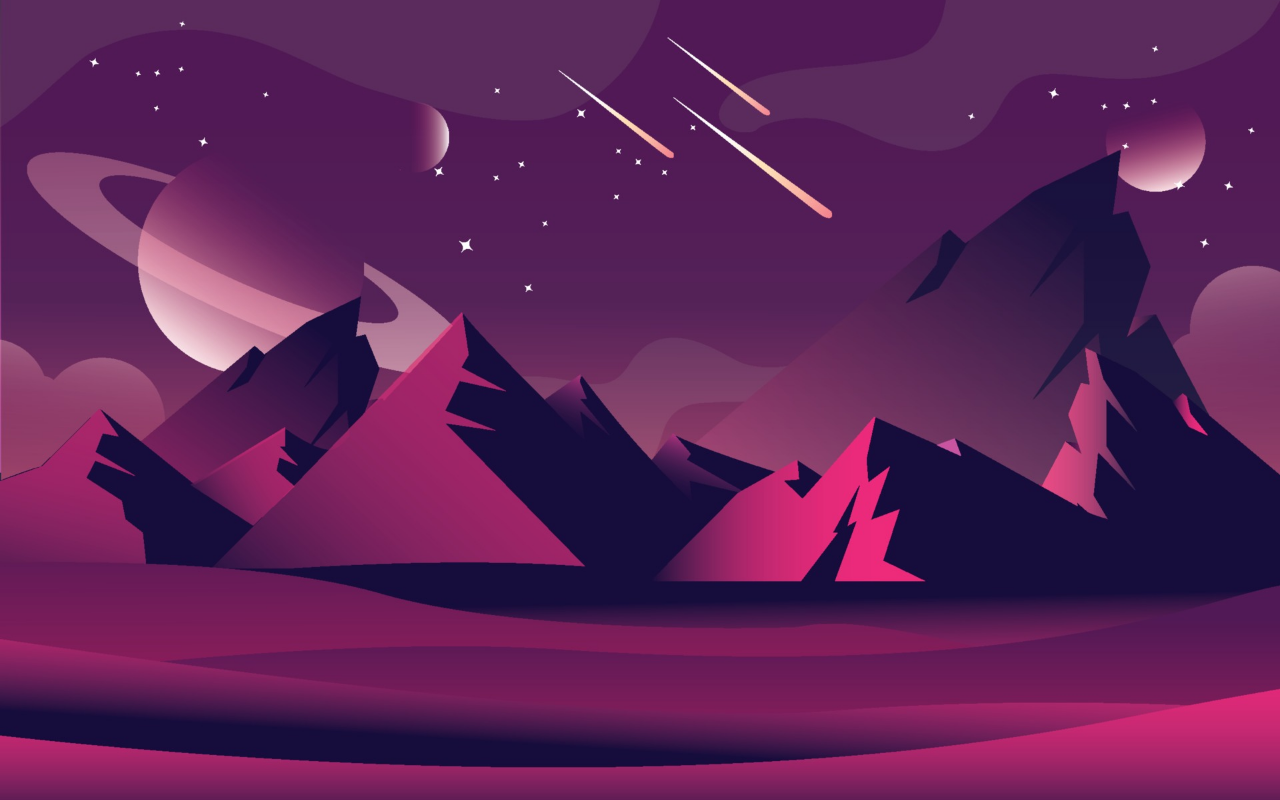
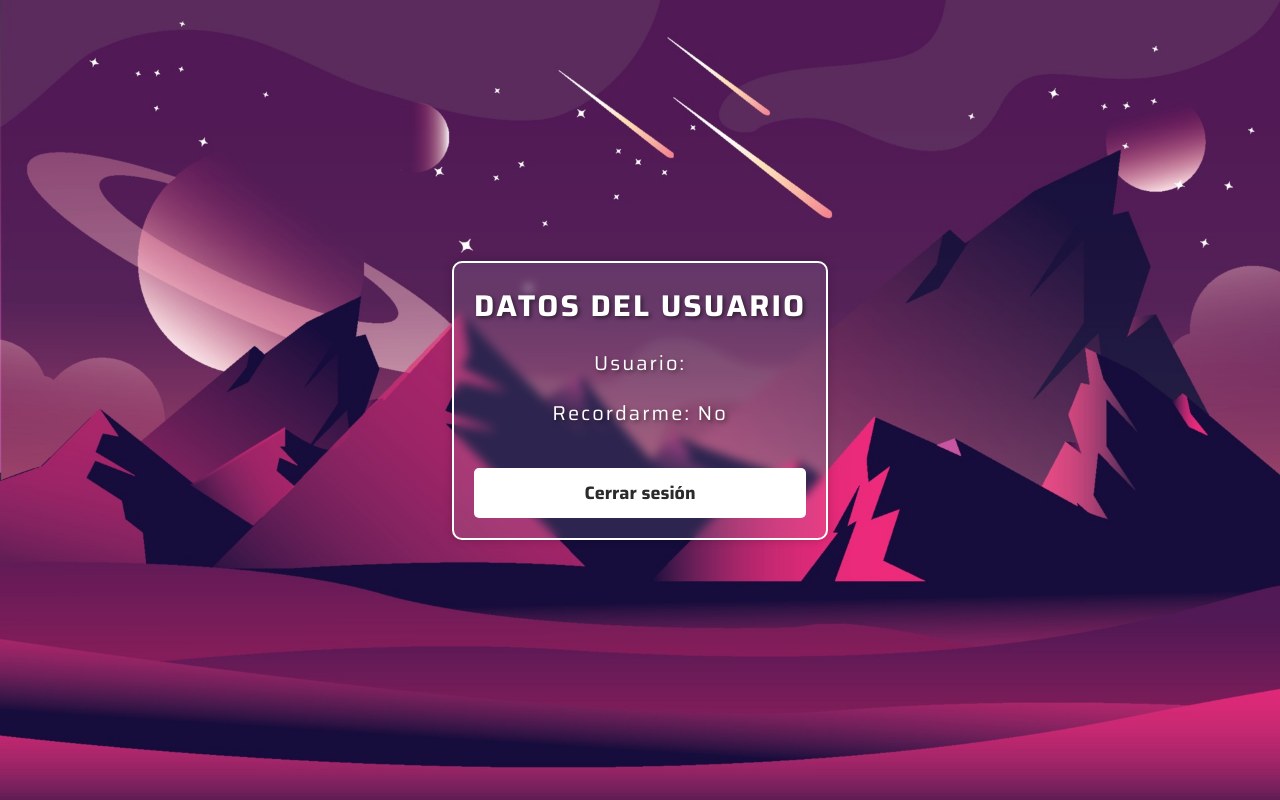
Before and after one commit to euge1982/vue-T1-C2609-PFE, a Vue app: page /home in a window 1280 px wide. Before the commit this address had no page. Built offline with nearby package versions, Linux system fonts and the light colour scheme.

Commit message:
Ahora si

```diff
--- a/package.json
+++ b/package.json
@@ -13,9 +13,9 @@
     "format": "prettier --write src/"
   },
   "dependencies": {
-    "pinia": "^2.1.7",
+    "pinia": "^2.2.2",
     "vue": "^3.4.29",
-    "vue-router": "^4.3.3"
+    "vue-router": "^4.4.5"
   },
   "devDependencies": {
     "@rushstack/eslint-patch": "^1.8.0",
--- a/src/App.vue
+++ b/src/App.vue
@@ -1,14 +1,13 @@
+<!-- App -->
+
 <script setup lang="ts">
 import { RouterLink, RouterView } from 'vue-router'
 </script>
 
 <template>
-  <header>
-    <div class="wrapper">
-      <nav>
-        <RouterLink to="/"></RouterLink>
-      </nav>
-    </div>
-  </header>
+  <!-- Componente App -->
+    <nav>
+      <RouterLink to="/"></RouterLink>
+    </nav>
   <RouterView />
 </template>
--- a/src/components/LoginForm.vue
+++ b/src/components/LoginForm.vue
@@ -3,36 +3,30 @@
 <!-- Script -->
 <script setup lang="ts">
 
-import type { Form  } from '@/models/LoginFormModel.ts';   //Se importa el modelo del formulario
-import { reactive } from 'vue';   //Libreria de VUE para definir objetos reactivos
+import { reactive } from 'vue';   //Libreria para trabajar con objetos reactivos
+import { useStore } from '@/stores/store';   //Se importa el store
+import { useRouter } from 'vue-router';   //Se importa el router
+import type { User } from '@/models/UserModel.ts';   //Se importa el modelo User
 
 //Definir propiedades
 const props = defineProps<{
-    form: Form
+    user: User
 }>();
 
-//Crea una copia reactiva del objeto props.form
-const form = reactive({ ...props.form });
+//Crea una copia reactiva del objeto props.user, para no usar el objeto props.user directamente
+const user = reactive({ ...props.user });
 
-//Logica del envio
+const store = useStore();   //Se define y usa el store
+const router = useRouter();   //Se define y usa el router
+
+//Funcion para manejar el envio del formulario
 const handleSubmit = () => {
-    const formData = {
-        password: form.password,
-        remember: form.remember ? 'on' : 'off',   //Cambiar 'on' / 'off'
-        user: form.user,
+  //Se almacena el usuario en el store
+  store.setUser({ user: user.user, password: user.password, remember: user.remember });
+  //Redirigir a la vista Home
+  router.push('/home');
 };
 
-    //Imprime el objeto formData
-    console.log(formData);
-
-    //Imprime el objeto form como un string
-    console.log(`Usuario: ${form.user}, Contraseña: ${form.password}, Recordarme: ${form.remember ? 'on' : 'off'}`);
-
-    //Limpiar el formulario
-    form.user = '';
-    form.password = '';
-    form.remember = false;
-};
 </script>
 
 <!-- Template -->
@@ -46,21 +40,23 @@ const handleSubmit = () => {
             <!-- Input para el usuario -->
             <div class="input-bx">
                 <!-- v-model se utiliza para manejar la informacion del input -->
-          <input v-model="form.user" type="text" placeholder="Usuario" required />
+                <input v-model="user.user" type="text" placeholder="Usuario" required />
                 <!-- icono de usuario -->
                 <ion-icon class="icon" name="person-circle"></ion-icon>
             </div>
 
             <!-- Input para la contraseña -->
             <div class="input-bx">
-          <input v-model="form.password" type="password" placeholder="Contraseña" required />
+                <input v-model="user.password" type="password" placeholder="Contraseña" required />
                 <!-- icono del candado -->
                 <ion-icon class="icon" name="lock-closed"></ion-icon>
             </div>
 
             <div class="remember-forgot">
                 <!-- Checkbox para recordar la contraseña -->
-          <label><input type="checkbox" v-model="form.remember" /> Recordarme</label>
+                <label>
+                    <input type="checkbox" v-model="user.remember" /> Recordarme
+                </label>
                 <!-- Enlace por si olvidaste la contraseña -->
                 <a href="#">Olvidaste tu contraseña</a>
             </div>
@@ -71,7 +67,7 @@ const handleSubmit = () => {
     </div>
 </template>
 
-<!-- Estilos -->
+<!-- Estilos, con el scoped se evita que el estilo se sobreescriba -->
 <style scoped>
 .wrapper {
     width: 400px;
--- a/src/main.ts
+++ b/src/main.ts
@@ -1,14 +1,16 @@
+//Script principal
+
 import './assets/global.css'   //Se importan los estilos para toda la aplicacion
 
 import { createApp } from 'vue'   //Se importa la libreria de vue
 import { createPinia } from 'pinia'   //Se importa la libreria de pinia
 
 import App from './App.vue'   //Se importa el componente principal
-import router from './router'   //Se importa el router
+import router from '@/router/index'   //Se importa el router
 
 const app = createApp(App)   //Se crea la app
+app.use(router)   //Se usa el router
 
 app.use(createPinia())   //Se usa la libreria de pinia
-app.use(router)   //Se usa el router
 
 app.mount('#app')   //Se renderiza la app
--- a/src/models/LoginFormModel.ts
+++ b/src/models/UserModel.ts
@@ -1,6 +1,5 @@
-//Interfaz del formulario
-
-export interface Form {
+//Interfaz del User
+export interface User {
     user: string;
     password: string;
     remember: boolean;
--- a/src/router/index.ts
+++ b/src/router/index.ts
@@ -1,15 +1,19 @@
-import { createRouter, createWebHistory } from 'vue-router'
-import HomeView from '../views/HomeView.vue'
+//Archivo de configuracion del router
 
+import { createRouter, createWebHistory } from 'vue-router';   //Libreria para trabajar con rutas
+import LoginPage from '@/views/LoginPage.vue';   //Se importa el componente LoginPage
+import HomeView from '@/views/HomeView.vue';   //Se importa el componente HomeView
+
+//Se crean las rutas
+const routes = [
+  { path: '/', component: LoginPage },
+  { path: '/home', component: HomeView },
+];
+
+//Se crea el router
 const router = createRouter({
-  history: createWebHistory(import.meta.env.BASE_URL),
-  routes: [
-    {
-      path: '/',
-      name: 'home',
-      component: HomeView
-    }
-  ]
-})
+  history: createWebHistory(),   //Se crea el router
+  routes,   //Se agrega las rutas
+});
 
-export default router
+export default router;   //Se exporta el router
--- /dev/null
+++ b/src/stores/store.ts
@@ -0,0 +1,19 @@
+//Archivo de configuracion del store
+
+import { defineStore } from 'pinia';   //Libreria para trabajar con el store
+import type { User } from '../models/UserModel.ts';   //Se importa el modelo User
+
+//Se crea  y se exporta el store
+export const useStore = defineStore('main', {
+  //Se crea el state
+  state: () => ({
+    user: {} as User,   //Se crea el objeto user y se inicializa como un objeto vacío
+  }),
+  //Se crean las acciones
+  actions: {
+    //Funcion para setear el usuario
+    setUser(user: User) {
+      this.user = user;
+    },
+  },
+});
--- a/src/views/HomeView.vue
+++ b/src/views/HomeView.vue
@@ -1,19 +1,84 @@
-<!-- Principal -->
+<!-- Vista para mostrar los datos del usuario -->
+<script setup lang="ts">
+  import { useStore } from '@/stores/store';   //Se importa el store
+  import { useRouter } from 'vue-router';   //Se importa el router
 
-<script setup lang="ts">
-import LoginForm from '../components/LoginForm.vue';
+  //Se define y usa el store
+  const store = useStore();
 
-//Se define el objeto form que cumple con la interfaz Form
-const form = {
-  user: '',
-  password: '',
-  remember: false,
-};
+  //Se obtiene el usuario
+  const user = store.user;
+
+  //Se define y usa el router
+  const router = useRouter();
+
+  //Funcion para cerrar la sesion
+  const logout = () => {
+    store.setUser({ user: '', password: '', remember: false });
+    router.push('/');
+  }
+
 </script>
 
 <template>
-  <div id="app">
-    <!-- Se le pasa el objeto form al componente LoginForm -->
-    <LoginForm :form="form" />
+  <!-- Datos del usuario -->
+  <div>
+    <h1>Datos del Usuario</h1>
+    <p>Usuario: {{ user.user }}</p>
+    <p>Recordarme: {{ user.remember ? 'Sí' : 'No' }}</p>
+
+    <!-- Botón para cerrar sesión -->
+    <button @click="logout()">
+      Cerrar sesión
+    </button>
   </div>
 </template>
+
+<style scoped>
+  div {
+    text-align: center;
+    margin-top: 50px;
+    color: #fff;
+    font-size: 15px;
+    text-shadow: 2px 2px 4px rgba(0, 0, 0, 0.5);
+    letter-spacing: 2px;
+    line-height: 1.5;
+    padding: 0 20px;
+    border: #fff 2px solid;
+    border-radius: 10px;
+    background-color: rgba(255, 255, 255, 0.1);
+    backdrop-filter: blur(5px);
+    box-shadow: 0 0 10px rgba(0, 0, 0, 0.2);
+    height: auto;
+    max-width: 500px;
+    margin: 0 auto;
+    padding: 20px;
+  }
+
+  h1 {
+    font-size: 30px;
+    text-transform: uppercase;
+    font-weight: bold;
+    margin-bottom: 20px;
+  }
+
+  p {
+    margin-bottom: 20px;
+    font-size: 20px;
+  }
+
+  button {
+    margin-top: 20px;
+    padding: 10px 20px;
+    background-color: #fff;
+    color: #2c2b2b;
+    width: 100%;
+    height: 50px;
+    border: none;
+    border-radius: 5px;
+    font-size: 1.2em;
+    font-weight: bold;
+    cursor: pointer;
+  }
+
+  </style>
--- /dev/null
+++ b/src/views/LoginPage.vue
@@ -0,0 +1,20 @@
+<!-- Vista de Login -->
+
+<script setup lang="ts">
+  //Se importa el componente LoginForm
+  import LoginForm from '../components/LoginForm.vue';
+
+  //Se define el objeto User
+  const User = {
+    user: '',
+    password: '',
+    remember: false,
+  };
+</script>
+
+<template>
+    <div>
+      <!-- Se envia el componente LoginForm con el objeto User -->
+      <LoginForm :user="User"/>
+    </div>
+  </template>
```
Also changed, not shown: src/stores/counter.ts (deleted, +0 -12 lines), 1 other file (tests, documents, lock files or other folders). Lines whose indentation alone changed are shown as unchanged.
